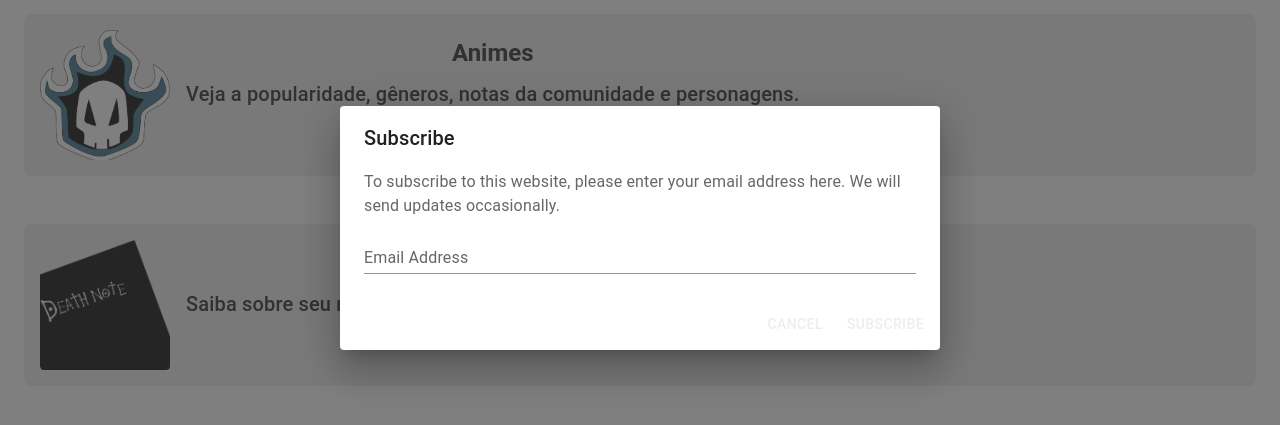
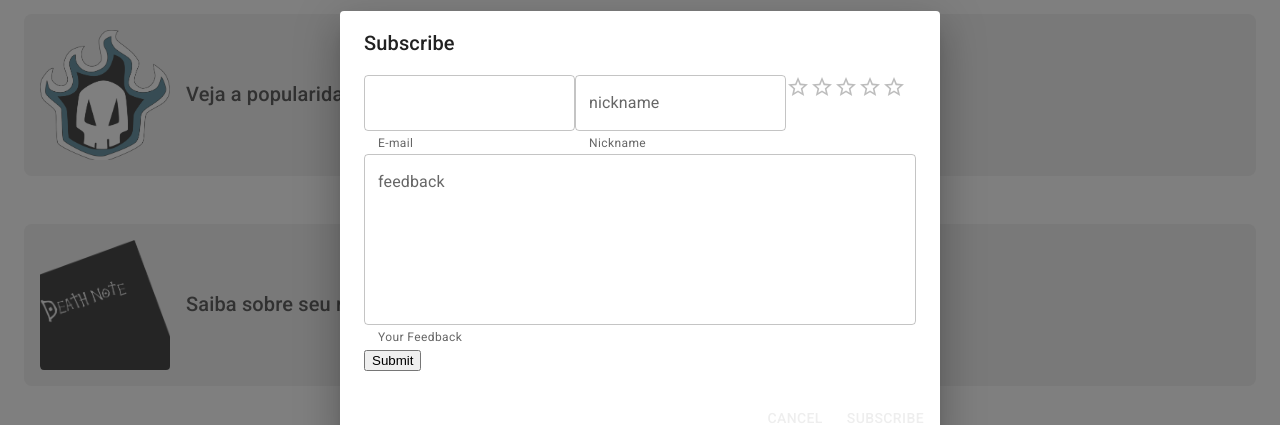
Before and after one commit to anti-w/desafio-final-react, a React (Vite) app: page / in a window 1280 px wide. Both pictures are taken after a click on the button 1204 px from the left and 666 px from the top of the page. Shown: the part 172-597 px from the top of the page. Built offline with nearby package versions, Linux system fonts and the light colour scheme.

Commit message:
form component undone

```diff
--- a/index.html
+++ b/index.html
@@ -7,6 +7,11 @@
       type="image/svg+xml+png"
       href="./src/images/akatsuki-logo.png"
     />
+    <link
+      rel="stylesheet"
+      href="https://fonts.googleapis.com/css?family=Roboto:300,400,500,700&display=swap"
+    />
+
     <meta name="viewport" content="width=device-width, initial-scale=1.0" />
     <title>Consuming Jinkan API</title>
   </head>
--- a/package.json
+++ b/package.json
@@ -19,6 +19,7 @@
     "mui-image": "^1.0.7",
     "react": "^18.2.0",
     "react-dom": "^18.2.0",
+    "react-hook-form": "^7.43.7",
     "react-router-dom": "^6.9.0"
   },
   "devDependencies": {
--- a/src/components/FeedbackDialog/FeedbackDialog.jsx
+++ b/src/components/FeedbackDialog/FeedbackDialog.jsx
@@ -10,6 +10,7 @@ import { Avatar, Box, Tooltip, useTheme } from "@mui/material";
 
 import Image from "mui-image";
 import uzumaki from "../../images/uzumaki.png";
+import { Form } from "./Form";
 
 const FeedbackDialog = () => {
   const [open, setOpen] = useState(false);
@@ -54,19 +55,7 @@ const FeedbackDialog = () => {
       <Dialog open={open} onClose={handleClose}>
         <DialogTitle>Subscribe</DialogTitle>
         <DialogContent>
-          <DialogContentText>
-            To subscribe to this website, please enter your email address here.
-            We will send updates occasionally.
-          </DialogContentText>
-          <TextField
-            autoFocus
-            margin="dense"
-            id="name"
-            label="Email Address"
-            type="email"
-            fullWidth
-            variant="standard"
-          />
+          <Form />
         </DialogContent>
         <DialogActions>
           <Button onClick={handleClose}>Cancel</Button>
--- /dev/null
+++ b/src/components/FeedbackDialog/Form/Form.jsx
@@ -0,0 +1,57 @@
+import { Rating, TextField } from "@mui/material";
+import { Controller, useForm } from "react-hook-form";
+
+const Form = () => {
+  const { handleSubmit, control } = useForm({
+    defaultValues: {
+      email: "",
+      nickname: "",
+      note: 0,
+    },
+  });
+
+  const onSubmit = (data) => console.log(data);
+
+  return (
+    <form onSubmit={handleSubmit(onSubmit)}>
+      <Controller
+        name="email"
+        control={control}
+        rules={{ required: true }}
+        render={({ field }) => <TextField {...field} helperText="E-mail" />}
+      />
+      <Controller
+        name="nickname"
+        control={control}
+        rules={{ required: true }}
+        render={({ field }) => (
+          <TextField {...field} helperText="Nickname" label="nickname" />
+        )}
+      />
+      <Controller
+        name="note"
+        control={control}
+        rules={{ required: true }}
+        render={({ field }) => <Rating {...field} />}
+      />
+      <Controller
+        name="feedback"
+        control={control}
+        rules={{ required: true }}
+        render={({ field }) => (
+          <TextField
+            {...field}
+            helperText="Your Feedback"
+            label="feedback"
+            multiline
+            fullWidth
+            minRows={6}
+          />
+        )}
+      />
+      <input type="submit" />
+    </form>
+  );
+};
+
+export default Form;
--- /dev/null
+++ b/src/components/FeedbackDialog/Form/index.js
@@ -0,0 +1 @@
+export { default as Form } from "./Form";
--- a/src/components/FeedbackDialog/index.js
+++ b/src/components/FeedbackDialog/index.js
@@ -1 +1,2 @@
 export { default as FeedbackDialog } from "./FeedbackDialog";
+export { Form } from "./Form";
```
Also changed, not shown: 1 other file (tests, documents, lock files or other folders).
